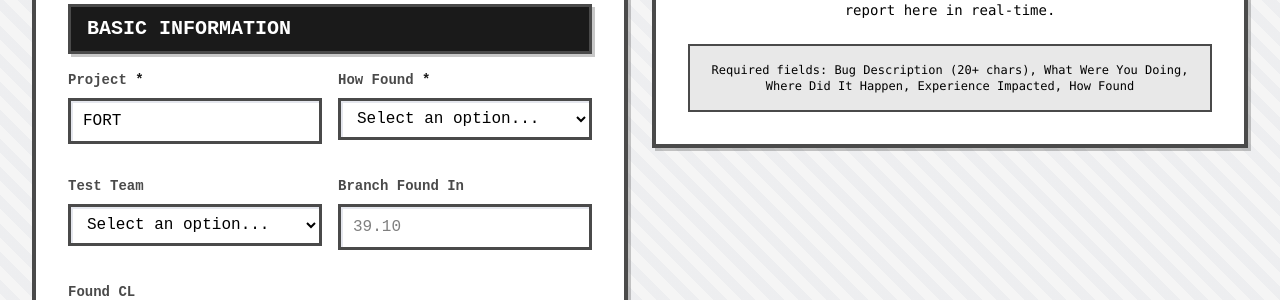
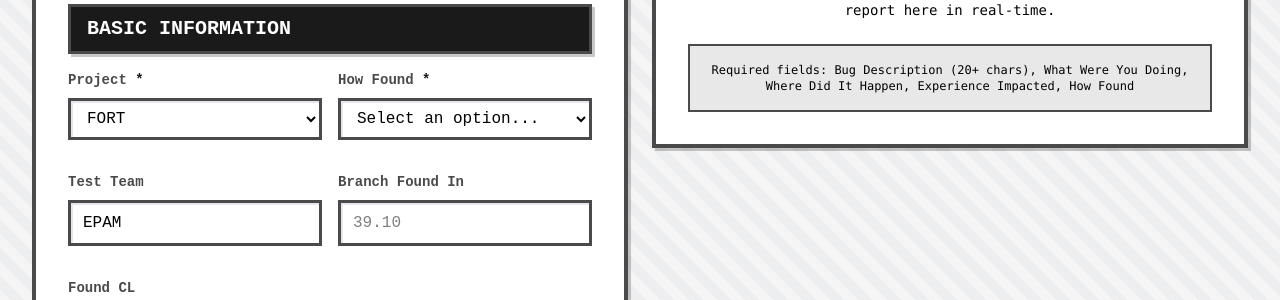
Before and after one commit to Facundo-Villafane/Bugreport, a React (Vite) app: page / in a window 1280 px wide. Shown: the part 168-468 px from the top of the page. Built offline with nearby package versions, Linux system fonts and the light colour scheme.

Commit message:
feat: Enhance Jira comment generation and update BugReportForm for auto-selected test teams

```diff
--- a/src/components/AIGeneratedOutput.jsx
+++ b/src/components/AIGeneratedOutput.jsx
@@ -133,29 +133,39 @@ ${formData.callstack ? '\n\nCallstack:\n' + formData.callstack : ''}
   };
 
   const buildJiraComment = () => {
-    const gameMode = formData.labels?.gameMode || 'Game';
-    return `New instance of ${data.summary.toLowerCase()} in ${gameMode} during [Event/Playtest]
+    const gameMode = formData.labels?.gameMode || '';
+    const isCrash = data.summary.toLowerCase().includes('crash') || data.component.toLowerCase().includes('crash');
+
+    // Build intro line
+    const introLine = isCrash
+      ? `New instance of crash in ${gameMode} during [Event/Playtest]`
+      : `Issue reproduced${gameMode ? ` in ${gameMode}` : ''} during [Event/Playtest]`;
+
+    // Extract actual and expected results from description
+    const descLines = data.description.split('\n').filter(line => line.trim());
+    const actualResult = descLines[0] || 'Issue occurred';
+
+    return `${introLine}
 
 PLATFORMS
 
-${formData.platforms?.join('\n') || 'N/A'}
-${formData.deviceSpecs ? formData.deviceSpecs : ''}
+${formData.platforms?.join(', ') || 'N/A'}
+${formData.deviceSpecs ? '\n' + formData.deviceSpecs : ''}
 
-Version: ${formData.branchFoundIn || 'N/A'} > CL: ${formData.foundCL || 'N/A'} > ID: [Build ID] -> Backend: [Backend Name]
+Version: ${formData.branchFoundIn || '[Version]'} > CL: ${formData.foundCL || '[CL]'} > ID: [Build ID] -> Backend: [Backend Name]
 
-Command line: ${formData.commandLine || 'N/A'}
-
+${formData.commandLine ? `Command line: ${formData.commandLine}\n` : ''}
 REPRO STEPS
 
 ${data.steps}
 
 ACTUAL RESULT
 
-${data.description.split('\n')[0] || 'Issue occurred'}
+${actualResult}
 
 EXPECTED RESULT
 
-[Expected behavior description]
+[Expected behavior - the issue should not occur]
 
 REPRO RATE: ${formData.reproductionCount}
     `.trim();
--- a/src/components/BugReportForm.jsx
+++ b/src/components/BugReportForm.jsx
@@ -8,6 +8,7 @@ import {
   PLATFORMS,
   HOW_FOUND_OPTIONS,
   EXPERIENCES_IMPACTED,
+  PROJECTS,
   TEST_TEAMS,
   DEVICE_SPECS_PRESETS,
   LABEL_CATEGORIES
@@ -24,7 +25,7 @@ const BugReportForm = ({ onChange }) => {
     branchFoundIn: '',
     foundCL: '',
     commandLine: '',
-    testTeam: '',
+    testTeam: 'EPAM', // Auto-set based on project
     affectsVersions: '',
     deviceSpecs: '',
     customDeviceSpecs: '',
@@ -96,6 +97,12 @@ const BugReportForm = ({ onChange }) => {
       ...formData,
       [name]: value
     };
+
+    // Auto-update test team based on project
+    if (name === 'project') {
+      newFormData.testTeam = TEST_TEAMS[value];
+    }
+
     setFormData(newFormData);
     updateParent(newFormData);
 
@@ -121,12 +128,12 @@ const BugReportForm = ({ onChange }) => {
         <h2 className="retro-section-header text-xl uppercase">BASIC INFORMATION</h2>
 
         <div className="grid grid-cols-1 md:grid-cols-2 gap-4">
-          <TextInput
+          <Select
             label="Project"
             name="project"
             value={formData.project}
             onChange={handleChange}
-            placeholder="FORT"
+            options={PROJECTS}
             required
           />
 
@@ -140,12 +147,13 @@ const BugReportForm = ({ onChange }) => {
             error={errors.howFound}
           />
 
-          <Select
+          <TextInput
             label="Test Team"
             name="testTeam"
             value={formData.testTeam}
             onChange={handleChange}
-            options={TEST_TEAMS}
+            disabled
+            helpText="Auto-selected based on Project"
           />
 
           <TextInput
--- a/src/constants/jiraFields.js
+++ b/src/constants/jiraFields.js
@@ -53,12 +53,12 @@ export const EXPERIENCES_IMPACTED = [
   'UEFN'
 ];
 
-export const TEST_TEAMS = [
-  'EPAM',
-  'Lionbridge',
-  'Epic Internal',
-  'Community'
-];
+export const PROJECTS = ['FORT', 'PLAY'];
+
+export const TEST_TEAMS = {
+  'FORT': 'EPAM',
+  'PLAY': 'EPAM-LFN'
+};
 
 export const LABEL_CATEGORIES = {
   // Primary labels (required - first label)
```
